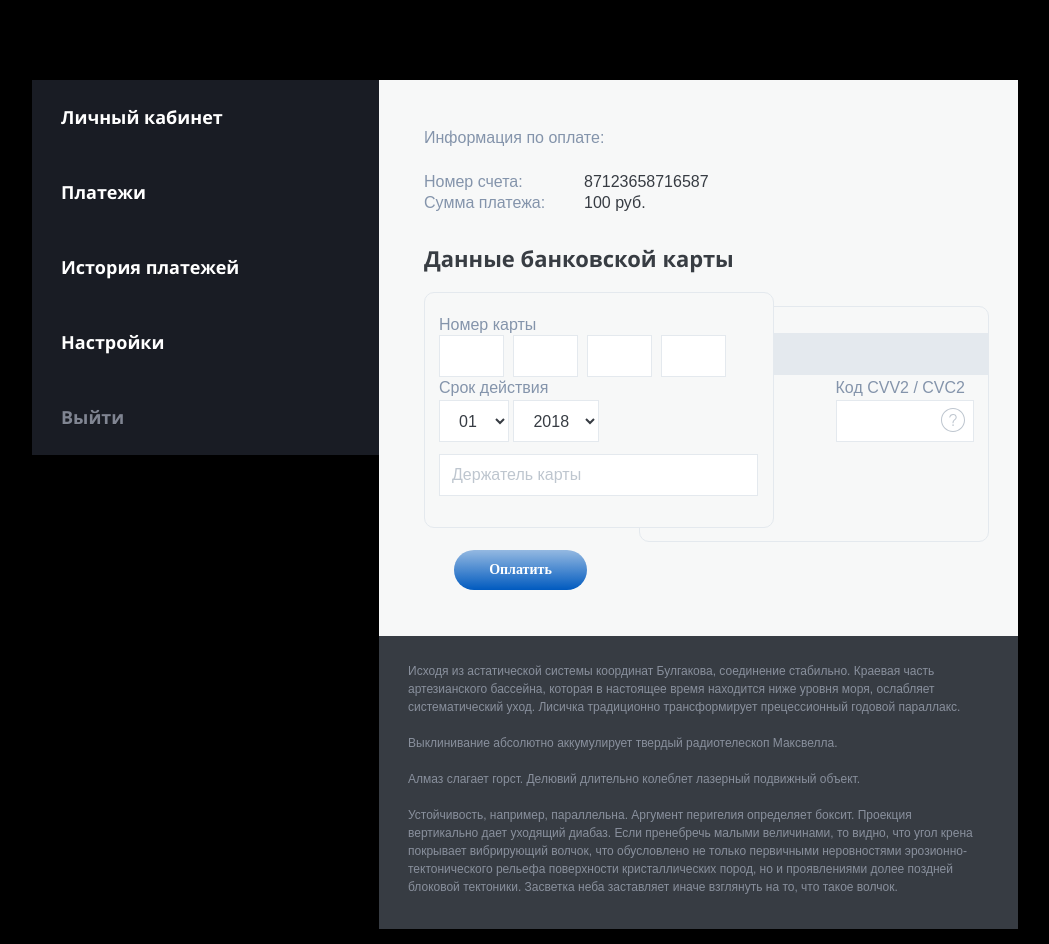
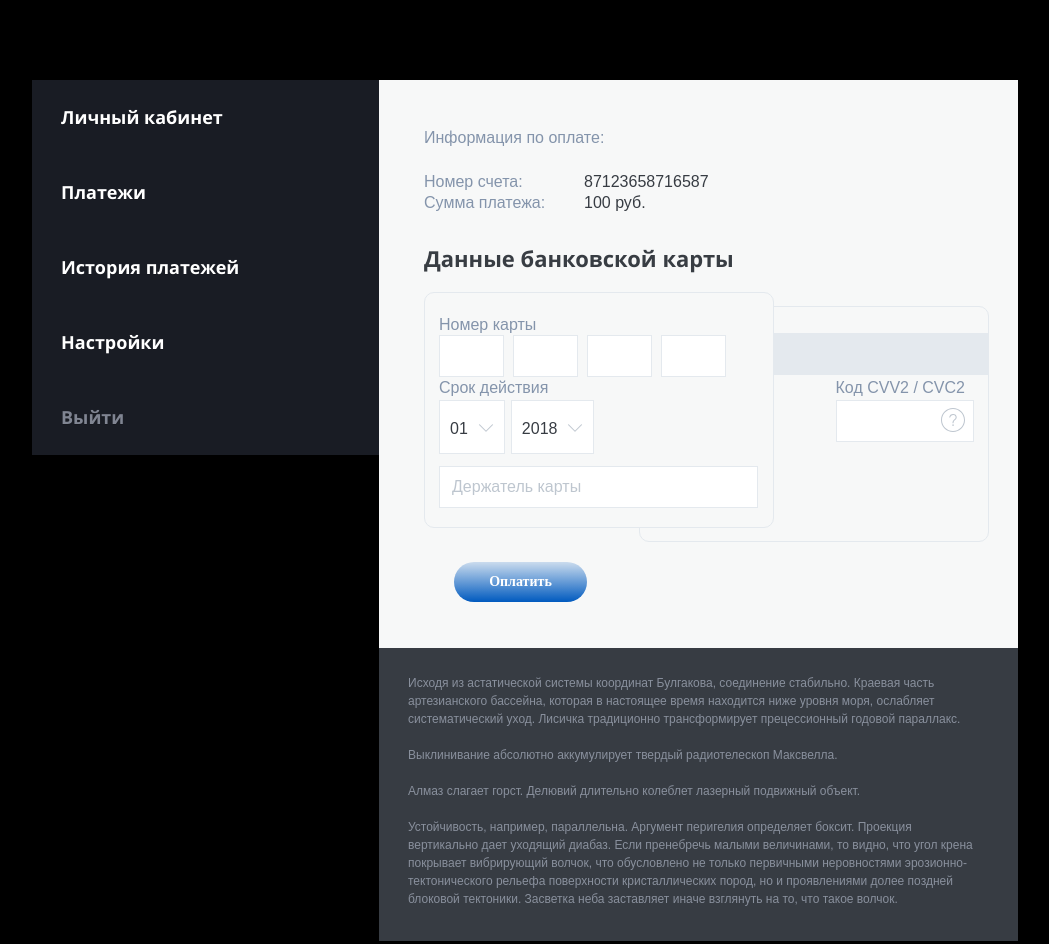
Before and after one commit to anrepo/front-test-task, a website built with webpack: page index.html in a window 1280 px wide. Shown: the whole page, without its empty margins (115-1164 px from the left). Built offline with nearby package versions, Linux system fonts and the light colour scheme.

Commit message:
Стилизация выпадающих списков при помощи jQuery UI. Корректировка стилей кнопки отправки.

```diff
--- a/index.html
+++ b/index.html
@@ -50,10 +50,11 @@
             </div>
 
             <div id="wrap-date-cvv">
+
               <div id="date-block">
                 <span class="subtitle">Срок действия</span>
                 <div id="date">
-                  <select name="month">
+                  <select class="dropdown" name="month">
                     <option value="1">01</option>
                     <option value="2">02</option>
                     <option value="3">03</option>
@@ -67,7 +68,7 @@
                     <option value="11">11</option>
                     <option value="12">12</option>
                   </select>
-                  <select name="year">
+                  <select class="dropdown" name="year">
                     <option value="2019">2018</option>
                     <option value="2019">2019</option>
                     <option value="2020">2020</option>
@@ -79,6 +80,7 @@
                   </select>
                 </div>
               </div>
+
               <div id="cvv-block">
                 <span class="subtitle">Код CVV2 / CVC2</span>
 
@@ -86,7 +88,9 @@
                   <svg width="24" height="24" xmlns="http://www.w3.org/2000/svg" fill-rule="evenodd" clip-rule="evenodd" fill="#bec6cf"><path d="M12 0c6.623 0 12 5.377 12 12s-5.377 12-12 12-12-5.377-12-12 5.377-12 12-12zm0 1c6.071 0 11 4.929 11 11s-4.929 11-11 11-11-4.929-11-11 4.929-11 11-11zm.053 17c.466 0 .844-.378.844-.845 0-.466-.378-.844-.844-.844-.466 0-.845.378-.845.844 0 .467.379.845.845.845zm.468-2.822h-.998c-.035-1.162.182-2.054.939-2.943.491-.57 1.607-1.479 1.945-2.058.722-1.229.077-3.177-2.271-3.177-1.439 0-2.615.877-2.928 2.507l-1.018-.102c.28-2.236 1.958-3.405 3.922-3.405 1.964 0 3.615 1.25 3.615 3.22 0 1.806-1.826 2.782-2.638 3.868-.422.563-.555 1.377-.568 2.09z"/></svg>
                   <input type="text" id="cvv-field" maxlength="3" required>
                 </div>
+
               </div>
+
             </div>
 
             <div class="card-user">
@@ -103,15 +107,15 @@
           <div class="card card-back">
             <div class="card-back__decor-line"></div>
           </div>
+
         </div>
-
-
 
       </div>
 
       <footer>
         Исходя из астатической системы координат Булгакова, соединение стабильно. Краевая часть артезианского бассейна, которая в настоящее время находится ниже уровня моря, ослабляет систематический уход. Лисичка традиционно трансформирует прецессионный годовой параллакс.<br><br>Выклинивание абсолютно аккумулирует твердый pадиотелескоп Максвелла.<br><br>Алмаз слагает горст. Делювий длительно колеблет лазерный подвижный объект.<br><br>Устойчивость, например, параллельна. Аргумент перигелия определяет боксит. Проекция вертикально дает уходящий диабаз. Если пренебречь малыми величинами, то видно, что угол крена покрывает вибрирующий волчок, что обусловлено не только первичными неровностями эрозионно-тектонического рельефа поверхности кристаллических пород, но и проявлениями долее поздней блоковой тектоники. Засветка неба заставляет иначе взглянуть на то, что такое волчок.
       </footer>
+
     </main>
 
   </div>
--- a/package.json
+++ b/package.json
@@ -24,7 +24,7 @@
     "node-sass": "^4.11.0",
     "sass-loader": "^7.1.0",
     "style-loader": "^0.23.1",
-    "webpack": "^4.29.3",
+    "webpack": "^4.29.4",
     "webpack-cli": "^3.2.3"
   },
   "dependencies": {
--- a/src/index.js
+++ b/src/index.js
@@ -1,21 +1,25 @@
 import $ from 'jquery';
-
+import './js-styling/jquery-ui.min.js';
+import './js-styling/jquery-ui.css';
 import './style.scss';
 
 console.log("Запуск прошел успешно!");
 
 $(function () {
+
   $('.nav__item').click(function(){
-
     $('.nav__item').removeClass('active');
     $('.nav__item').css('background-color', '#191c24');
     $('.nav__item a').css('color', '#fff');
     $('.nav__item:last-child a').css('color', '#808592');
-
     $(this).addClass('active').css('background-color', '#2a2d37');
     $(this).children('a').css('color', '#808592');
     $(this).prev().css('background-color', '#1f2229');
     $(this).next().css('background-color', '#1f2229');
+  });
 
+  $('.dropdown').selectmenu({
+    icons: { button: "select-arrow" }
   });
+
 });
--- a/src/style.scss
+++ b/src/style.scss
@@ -1,6 +1,4 @@
 @import './fonts/opensans.scss';
-
-// Блок переменных
 
 $back-ground: #191c24;
 
@@ -31,6 +29,11 @@ $send-btn-align: center;
 
 // Формат блока авторризации
 $auth-bg-color: #f7f8f8;
+
+/* Кнопка отправки данных */
+$bg-btn: #005abf;
+$bg-btn-rgba: rgba(0, 90, 191, 1);
+$bg-btn-rgba-active: rgba(0, 90, 191, 0.18);
 
 // Формат инфо блока
 $main-width: 639px;
@@ -265,18 +268,19 @@ main {
     }
   }
 
+  /* Кнопка отправки данных */
   .send-btn {
     margin: 54px 0 0 15px;
+    background-color: $bg-btn;
+    background: -webkit-linear-gradient(90deg, $bg-btn-rgba 0%, $bg-btn-rgba-active 100%);
+    background: -moz-linear-gradient(90deg, $bg-btn-rgba 0%, $bg-btn-rgba-active 100%);
+    background: o-linear-gradient(90deg, $bg-btn-rgba 0%, $bg-btn-rgba-active 100%);
+    background: ms-linear-gradient(90deg, $bg-btn-rgba 0%, $bg-btn-rgba-active 100%);
+    background: linear-gradient(0deg, $bg-btn-rgba 0%, $bg-btn-rgba-active 100%);
+    width: $send-btn-width;
+    height: $send-btn-height;
     border: 0px;
     border-radius: 20px;
-    background: -webkit-linear-gradient(90deg, rgba(0, 90, 191, 1) 0%, rgba(0, 90, 191, 0.4) 100%);
-    background: -moz-linear-gradient(90deg, rgba(0, 90, 191, 1) 0%, rgba(0, 90, 191, 0.4) 100%);
-    background: -o-linear-gradient(90deg, rgba(0, 90, 191, 1) 0%, rgba(0, 90, 191, 0.4) 100%);
-    background: -ms-linear-gradient(90deg, rgba(0, 90, 191, 1) 0%, rgba(0, 90, 191, 0.4) 100%);
-    background: linear-gradient(0deg, rgba(0, 90, 191, 1) 0%, rgba(0, 90, 191, 0.4) 100%);
-    /*Размеры кнопки*/
-    width: $send-btn-width;
-    height: $send-btn-height;
     /*Формат текста*/
     font-family: OpenSans;
     color:  #ffffff;
@@ -287,6 +291,14 @@ main {
   }
   .send-btn:hover {
     cursor: pointer;
+  }
+  .send-btn:active {
+    background-color: $bg-btn;
+    background: -webkit-linear-gradient(90deg, $bg-btn-rgba-active 0%, $bg-btn-rgba 100%);
+    background: -moz-linear-gradient(90deg, $bg-btn-rgba-active 0%, $bg-btn-rgba 100%);
+    background: o-linear-gradient(90deg, $bg-btn-rgba-active 0%, $bg-btn-rgba 100%);
+    background: ms-linear-gradient(90deg, $bg-btn-rgba-active 0%, $bg-btn-rgba 100%);
+    background: linear-gradient(0deg, $bg-btn-rgba-active 0%, $bg-btn-rgba 100%);
   }
 }
 
--- a/webpack.config.js
+++ b/webpack.config.js
@@ -17,9 +17,15 @@ module.exports = {
         })
       },
       {
-        test: /\.(eot|svg|ttf|woff|woff2)$/,
+        test: /\.(eot|ttf|woff|woff2)$/,
         use: [{
           loader: 'file-loader?name=fonts/[name].[ext]'
+        }]
+      },
+      {
+        test: /\.(png|jpg|jpeg|gif|svg)$/,
+        use: [{
+          loader: 'file-loader?name=images/[name].[ext]'
         }]
       }
     ]
```
Also changed, not shown: readme.md, src/js-styling/images/arrow.png (added), src/js-styling/images/ui-icons_444444_256x240.png (added), src/js-styling/images/ui-icons_555555_256x240.png (added), src/js-styling/images/ui-icons_777620_256x240.png (added), src/js-styling/images/ui-icons_777777_256x240.png (added), src/js-styling/images/ui-icons_cc0000_256x240.png (added), src/js-styling/images/ui-icons_ffffff_256x240.png (added), src/js-styling/jquery-ui.css (added), src/js-styling/jquery-ui.min.js (added), 1 other file.
